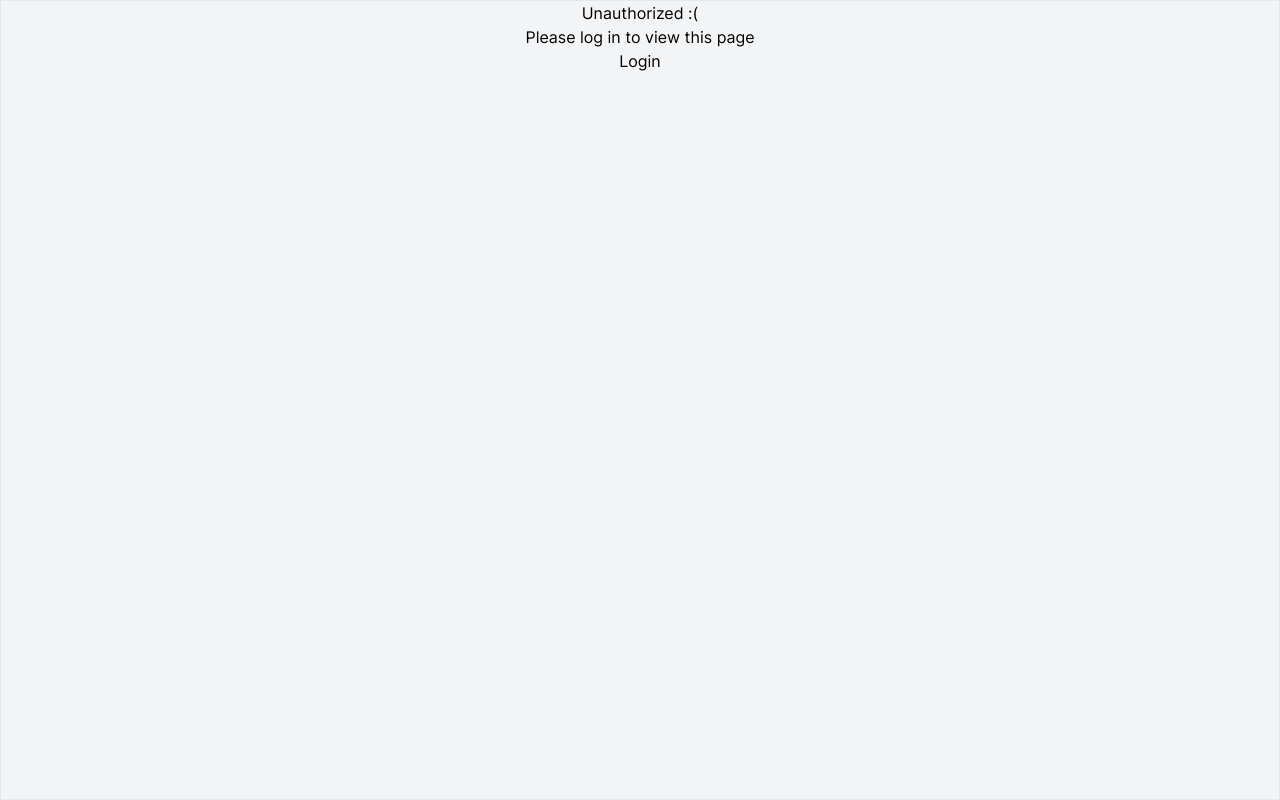
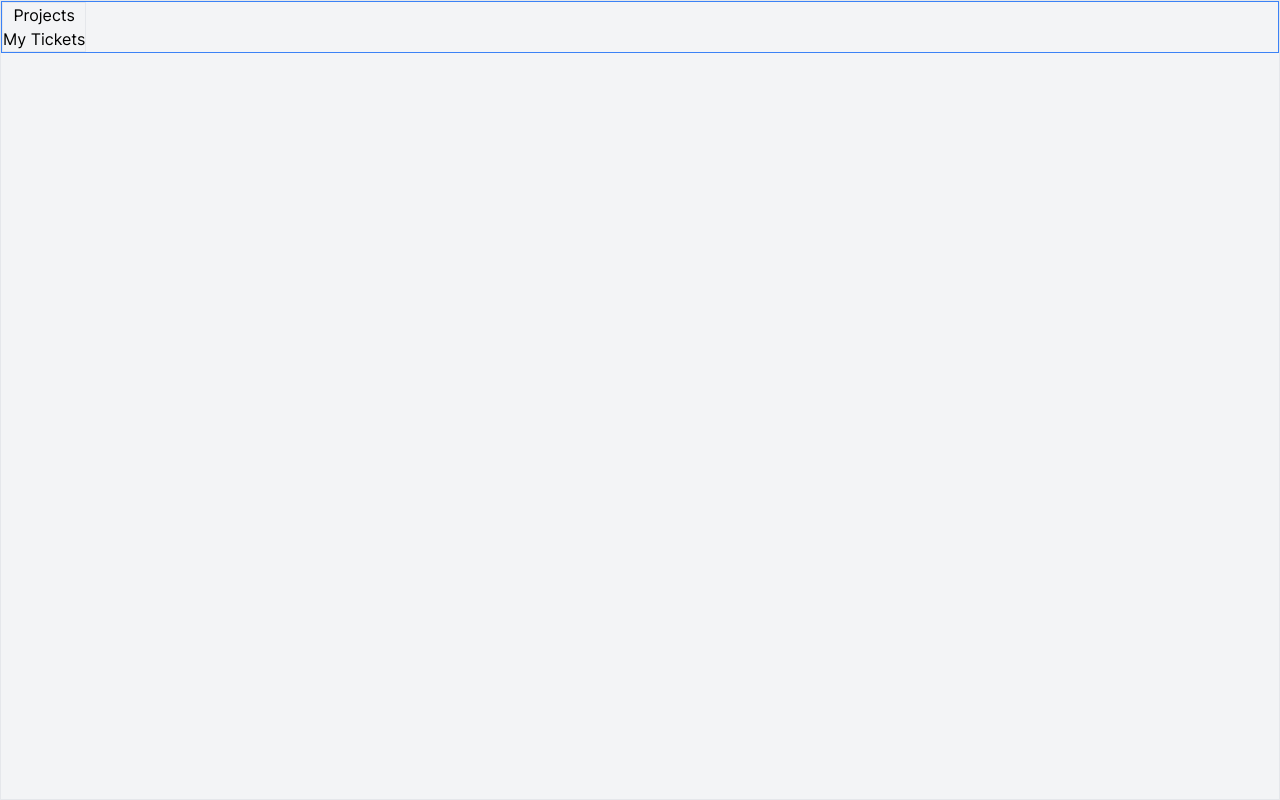
Before and after one commit to Yagi91/Bug-spy, a React (Create React App) app: page / in a window 1280 px wide. Built offline with nearby package versions, Linux system fonts and the light colour scheme.

Commit message:
Add a layout component for all pages except authentication screens

```diff
--- a/src/App.tsx
+++ b/src/App.tsx
@@ -9,6 +9,7 @@ import LoginPage from "./Pages/Auth";
 import ProjectPage from "./Pages/Projects";
 import ProjectDetailsPage from "./Pages/ProjectDetails";
 import MyTicketsPage from "./Pages/MyTickets";
+import Layout from "./Pages/Layout";
 
 function App() {
   return (
@@ -19,12 +20,17 @@ function App() {
           {["/auth"].map((path) => (
             <Route key={path} path={path} element={<LoginPage />} />
           ))}
-          <Route element={<ParentRoute />}>
+          {/* <Route element={<ParentRoute />}>
             <Route path="/" element={<LoginPage />} />
+          </Route> */}
+          <Route path="/" element={<Layout />}>
+            <Route path="/projects" element={<ProjectPage />} />
+            <Route path="/projects/:name" element={<ProjectDetailsPage />} />
+            <Route path="/my-tickets" element={<MyTicketsPage />} />
           </Route>
-          <Route path="/projects" element={<ProjectPage />} />
+          {/* <Route path="/projects" element={<ProjectPage />} />
           <Route path="/projects/:name" element={<ProjectDetailsPage />} />
-          <Route path="/my-tickets" element={<MyTicketsPage />} />
+          <Route path="/my-tickets" element={<MyTicketsPage />} /> */}
         </Routes>
       </main>
     </Router>
--- /dev/null
+++ b/src/Pages/Layout.tsx
@@ -0,0 +1,20 @@
+import React from "react";
+import { NavLink, Outlet } from "react-router-dom";
+
+export default function Layout() {
+  return (
+    <div className=" container  mx-auto flex flex-col border border-primary-500 sm:flex-row">
+      <nav className="w-63 flex-col border sm:flex-row">
+        <NavLink to="/projects" className={"block"}>
+          Projects
+        </NavLink>
+        <NavLink to="/my-tickets" className={"block"}>
+          My Tickets
+        </NavLink>
+      </nav>
+      <div className="mx-auto">
+        <Outlet />
+      </div>
+    </div>
+  );
+}
--- /dev/null
+++ b/src/features/layout/layout.tsx
@@ -0,0 +1,18 @@
+import React from "react";
+import { NavLink, Outlet } from "react-router-dom";
+
+export default function MainLayout() {
+  return (
+    <div className="flex flex-col sm:flex-row">
+      kdkd
+      <nav className="border text-red-500 ">
+        djdj
+        <NavLink to="/projects">Projects</NavLink>
+        <NavLink to="/my-tickets">My Tickets</NavLink>
+      </nav>
+      <div>
+        <Outlet />
+      </div>
+    </div>
+  );
+}
```
